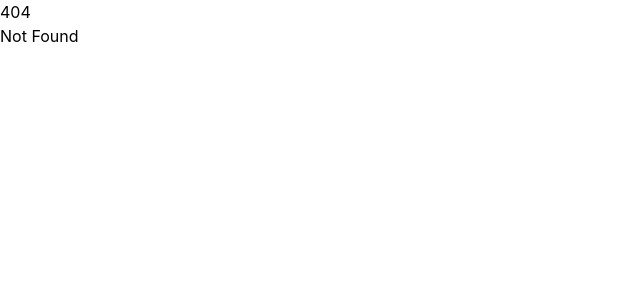
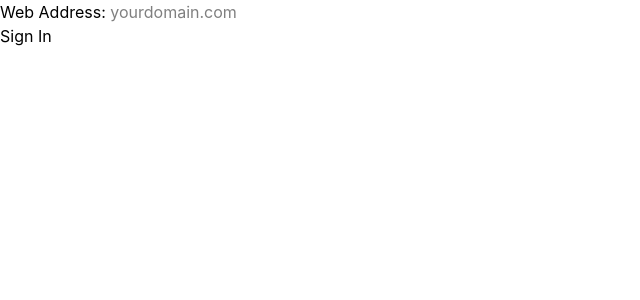
Before and after one commit to fiecas/yedos.world, a SvelteKit app: page /login in a window 1280 px wide. Before the commit this address had no page. Shown: the top 300 px of the page, without its empty margins (0-640 px from the left). Built offline with nearby package versions, Linux system fonts and the light colour scheme.

Commit message:
Add login page

```diff
--- /dev/null
+++ b/src/routes/login/+page.svelte
@@ -0,0 +1,10 @@
+<form action="https://indielogin.com/authorize" method="get">
+	<label for="url">Web Address:</label>
+	<input id="url" type="text" name="me" placeholder="yourdomain.com" />
+	<p><button type="submit">Sign In</button></p>
+	<input type="hidden" name="client_id" value="https://www.yedos.world/" />
+	<input type="hidden" name="redirect_uri" value="https://www.yedos.world/login/redirect" />
+	<input type="hidden" name="state" value="7c36c16d7fc214b8750cbe36" />
+	<input type="hidden" name="code_challenge" value="q5E7lSDpLPifZ1KlPTvPm8IMkzhSwCIthamepmyaswc" />
+	<input type="hidden" name="code_challenge_method" value="S256" />
+</form>
```
